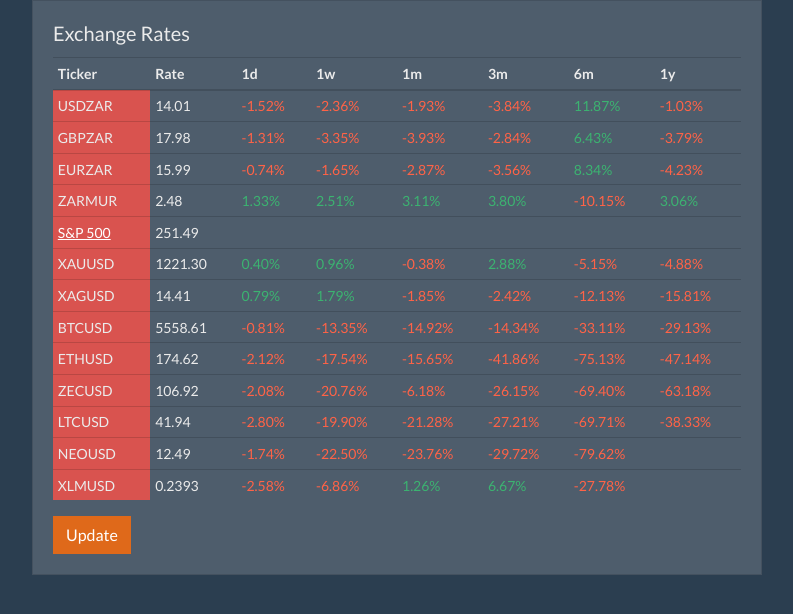
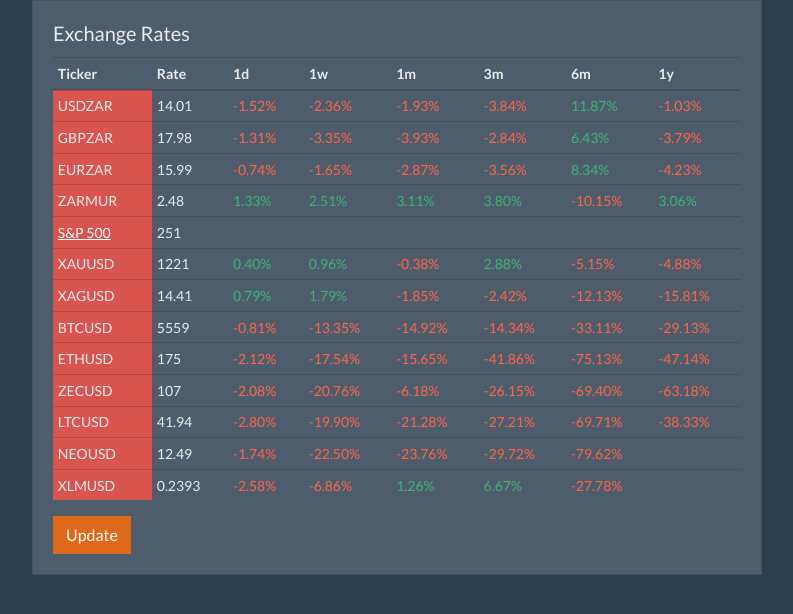
Before and after one commit to JamesFenton/CurrencyPal, a React (Vite) app in the folder src/Rates.Web/: page / in a window 1280 px wide. Shown: the top 614 px of the page, without its empty margins (243-1036 px from the left). Built offline with nearby package versions, Linux system fonts and the light colour scheme.

Commit message:
Update rounding

```diff
--- a/src/Rates.Web/components/RatesRow.jsx
+++ b/src/Rates.Web/components/RatesRow.jsx
@@ -5,7 +5,8 @@ export default function ({ rate }) {
   const round = (value) => {
     if (!value) return "";
     if (value < 1) return value.toFixed(4);
-    return value.toFixed(2);
+    if (value < 100) return value.toFixed(2);
+    return value.toFixed(0);
   };
 
   const isOutOfDate = (timestamp) => {
```
